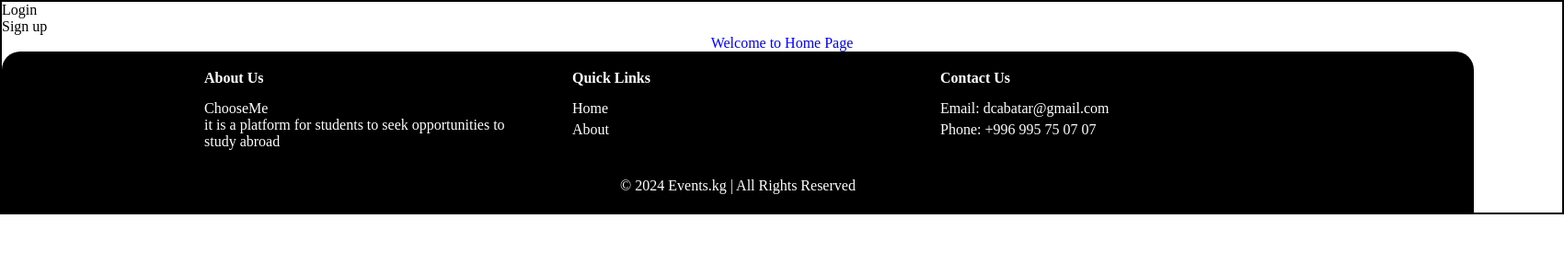
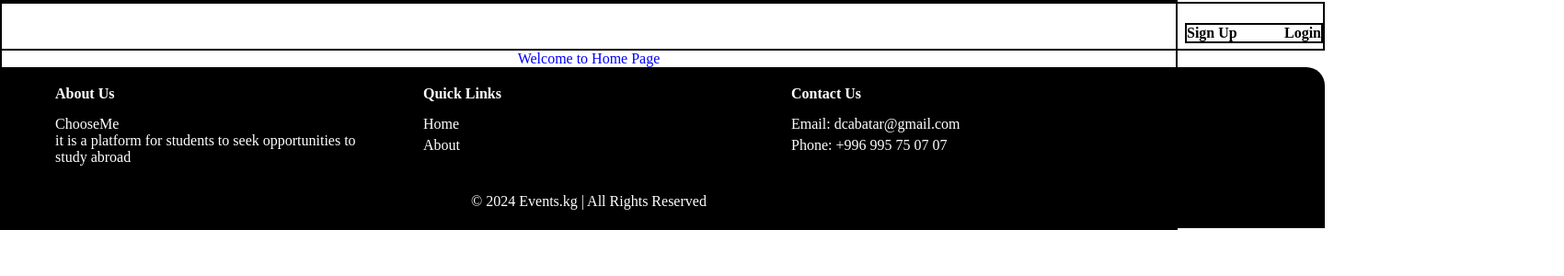
Before and after one commit to Danchiiik/30github, a React (Create React App) app in the folder frontend/: page / in a window 1280 px wide. Shown: the top 300 px of the page at 92% size, 1700 px wide, since content can reach past the window. Built offline with nearby package versions, Linux system fonts and the light colour scheme.

Commit message:
navbar changes

```diff
--- a/frontend/src/App.js
+++ b/frontend/src/App.js
@@ -1,6 +1,6 @@
 import React from "react";
 import { BrowserRouter as Router, Routes, Route } from "react-router-dom";
-import Home from "./pages/home";
+import Home from "./pages/Home";
 import "../src/styles/reset.css";
 
 // import About from "./pages/About";
--- a/frontend/src/components/footer.js
+++ b/frontend/src/components/Footer.js
@@ -1,4 +1,4 @@
-import "../styles/footer.css";
+import "../styles/Footer.css";
 
 function Footer() {
     return (
--- /dev/null
+++ b/frontend/src/components/Navbar.js
@@ -0,0 +1,21 @@
+import { Link } from "react-router-dom";
+import "../styles/Navbar.css";  // Add styles if needed
+
+function Navbar() {
+    return (
+        <nav>
+            <div className="navbar_main_div">
+                <div className="logo_div">
+                    <p className="logo_text">ChooseMe</p>
+                </div>
+                <div className="signup_login">
+                    <span className="signup"><Link to="/signup">Sign Up</Link></span>
+                    <span className="login"><Link to="/login">Login</Link></span>
+                </div>
+            </div>
+        </nav>
+
+    );
+}
+
+export default Navbar;
--- a/frontend/src/components/navbar.js
+++ /dev/null
@@ -1,16 +0,0 @@
-import { Link } from "react-router-dom";
-// import "./Navbar.css";  // Add styles if needed
-
-function Navbar() {
-    return (
-        <nav>
-            <ul>
-                <li><Link to="/login">Login</Link></li>
-                <li><Link to="/signup">Sign up</Link></li>
-            </ul>
-        </nav>
-
-    );
-}
-
-export default Navbar;
--- a/frontend/src/pages/home.js
+++ b/frontend/src/pages/Home.js
@@ -1,16 +1,19 @@
 import React from "react";
-import "./../styles/home.css";
+import "./../styles/Home.css";
 
-import Navbar from "../components/navbar";
-import Footer from "../components/footer";
+import Navbar from "../components/Navbar";
+import Footer from "../components/Footer";
 
 function Home() {
     return (
-        <div className="home">
+        <section className="home">
+        <div>
             <Navbar />
             <h1>Welcome to Home Page</h1>
             <Footer />
         </div>
+
+        </section>
     );
 }
 
--- a/frontend/src/styles/home.css
+++ b/frontend/src/styles/Home.css
@@ -1,6 +1,9 @@
 .home {
-  width: 1700px;
+  display: flex;
+  flex-direction: column;
+  align-items: center;
   border: 2px solid black;
+  margin: 0 auto;
 }
 
 
--- /dev/null
+++ b/frontend/src/styles/Navbar.css
@@ -0,0 +1,46 @@
+.navbar_main_div {
+    width: 1600px;
+    border: 2px black solid;
+    display: flex;
+    justify-content: space-between;
+    align-items: center;
+    padding-top: 15px;
+
+}
+
+
+.logo_div {
+
+
+    .logo_text {
+        font-size: 30px;
+        font-weight: 600;
+        color: #000;
+        color: rgb(48, 124, 255);
+    }
+}
+
+.signup_login {
+    width: 150px;
+    border: 2px solid black;
+    display: flex;
+    justify-content: space-between;
+
+    .signup {
+        font-weight: 600;
+
+        &:hover {
+            color: rgb(48, 124, 255);
+        }
+    }
+
+
+    .login {
+        font-weight: 600;
+
+        &:hover {
+            color: rgb(48, 124, 255);
+        }
+    }
+
+}
--- a/frontend/src/styles/reset.css
+++ b/frontend/src/styles/reset.css
@@ -35,3 +35,10 @@ a {
   text-decoration: none;
   color: inherit;
 }
+
+
+@import url('https://fonts.googleapis.com/css2?family=Nunito+Sans:ital,opsz,wght@0,6..12,200..1000;1,6..12,200..1000&display=swap');
+
+html {
+  font-family: "Nunito Sans", serif;
+}
```
Also changed, not shown: frontend/src/styles/Footer.css (renamed from frontend/src/styles/footer.css).
